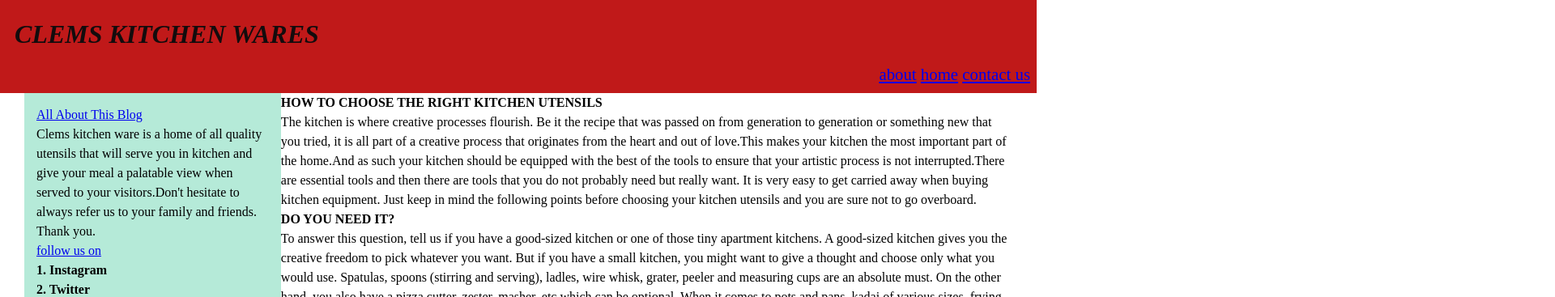
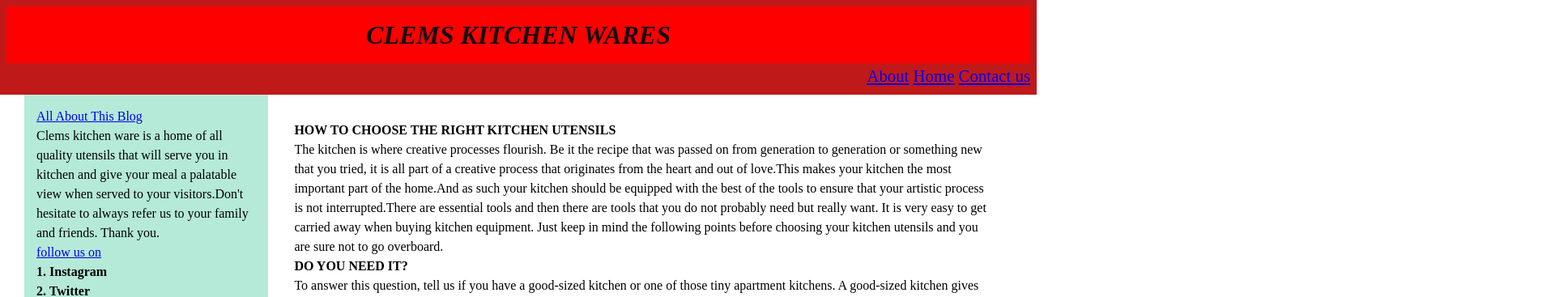
Before and after one commit to Clementify/LESSON3_TASK3_OBI_CLEMENTINA, a website: page index.html in a window 1280 px wide. Shown: the top 367 px of the page at 81% size, 1920 px wide, since content can reach past the window. Drawn offline with Linux system fonts and the light colour scheme.

Commit message:
my corrections

```diff
--- a/css/style.css
+++ b/css/style.css
@@ -64,6 +64,12 @@ h1{
 	font-style: italic;
     width:600%;
     font-size: xx-large;
+	display: flex;
+    align-items: center;
+    justify-content: center;
+    width: 100%;
+    height: 70px;
+    background-color: red;
 }
 h2,
 h3,
@@ -77,6 +83,7 @@ header {
 	padding: 8px;
 	margin-bottom: 0;
 	font-size: 1.3em;
+
 }
 .main-right{
     background-color: #b5ead8;
@@ -84,10 +91,14 @@ header {
 	text-justify: auto;
 	image-orientation: flip;
 }
+.main-left{
+	padding: 2rem;
+}
 
 nav {
 	margin-top: 0;
 	text-align: end;
+	justify-items: center;
 }
 
 main div{
--- a/index.html
+++ b/index.html
@@ -13,9 +13,9 @@
             <h1>CLEMS KITCHEN WARES</h1>
 
             <nav>
-                <a href="#" class="about">about</a>
-                <a href="#" class="home">home</a>
-                <a href="#" class="contact">contact us</a>
+                <a href="#" class="about">About</a>
+                <a href="#" class="home">Home</a>
+                <a href="#" class="contact">Contact us</a>
             </nav>
         </header>
         <section>
```
Also changed, not shown: README.md.
